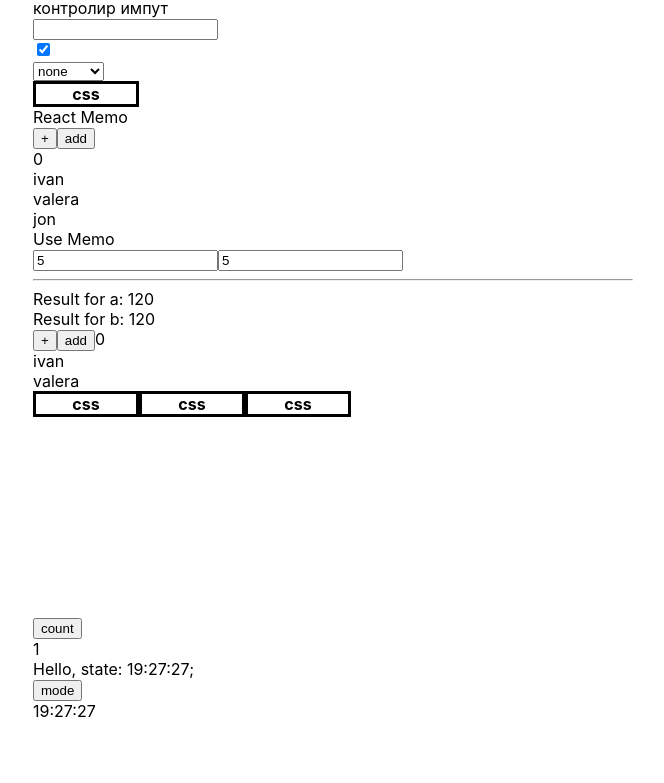
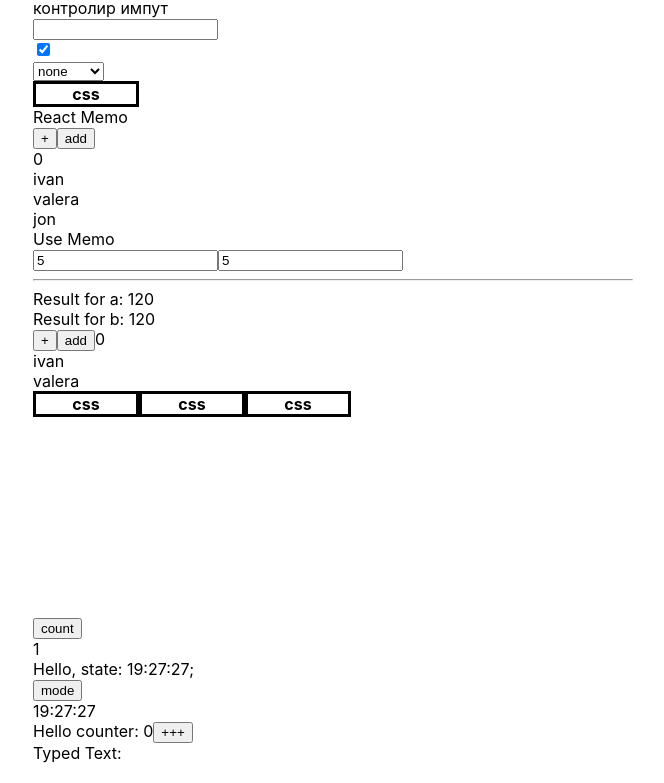
Before and after one commit to S1aven/IT-Incubator, a React (Create React App) app: page / in a window 1280 px wide. Shown: the part 307-1090 px from the top of the page, without its empty margins (307-971 px from the left). Before the commit the page ends 1048 px from the top, so only its background shows below. Built offline with nearby package versions, Linux system fonts and the light colour scheme.

Commit message:
25 - React кабзда как подробно: useEffect, cleanup (сброс, зачистка)

```diff
--- a/src/App.tsx
+++ b/src/App.tsx
@@ -16,6 +16,7 @@ import {UseState} from "./Components/UseState/UseState";
 import {UseEffect} from "./Components/UseEffect/UseEffect";
 import {SetTimeout} from "./Components/SetTimeout/SetTimeout";
 import {Clock} from "./Components/Clock/Clock";
+import {KeysTracker, ResetUseEffect} from "./Components/ResetUseEffect/ResetUseEffect";
 
 type ValueType = 0 | 1 | 2 | 3 | 4 | 5
 
@@ -50,6 +51,7 @@ const HelpsToReactMemoMemo = React.memo(HelpsToReactMemo)
 const UseStateReactMemo = React.memo(UseState)
 const UseEffectReactMemo = React.memo(UseEffect)
 const SetTimeoutReactMemo = React.memo(SetTimeout)
+const ResetUseEffectMemo = React.memo(ResetUseEffect)
 
 function App() {
   console.log('App rendering');
@@ -155,6 +157,8 @@ function App() {
       {/*<UseEffectReactMemo/>*/}
       <SetTimeoutReactMemo/>
       <Clock/>
+      <ResetUseEffectMemo/>
+      <KeysTracker/>
     </div>
   )
 }
--- /dev/null
+++ b/src/Components/ResetUseEffect/ResetUseEffect.tsx
@@ -0,0 +1,43 @@
+import React, {useEffect, useState} from 'react';
+
+export const ResetUseEffect = () => {
+  console.log("ResetUseEffect");
+  const [counter, setCounter] = useState(0);
+
+  useEffect(() => {
+    console.log('Effect occurred')
+
+    return () => {
+      console.log('RESET EFFECT')
+    }
+
+  }, [])
+
+  return (
+    <div>
+      Hello counter: {counter}
+      <button onClick={() => {setCounter(counter+1)}}>+++</button>
+    </div>
+  );
+};
+
+export const KeysTracker = () => {
+  const [text, setText] = useState('')
+
+  useEffect(() => {
+    const handler = ((e: KeyboardEvent) => {
+      console.log(e.key)
+      setText(text + e.key)
+    })
+
+    window.addEventListener('keypress', handler)
+    return () => {
+      window.removeEventListener('keypress', handler)
+    }
+  }, [text])
+
+  return(
+    <div>Typed Text: {text}</div>
+  )
+
+}
```
